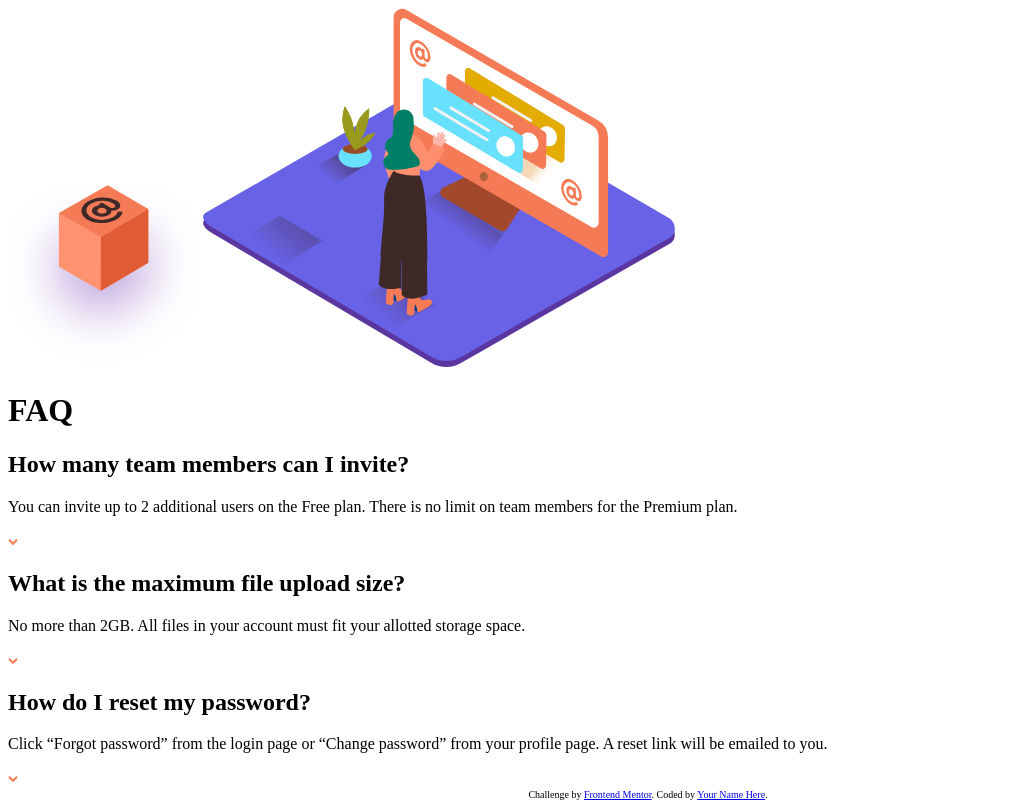
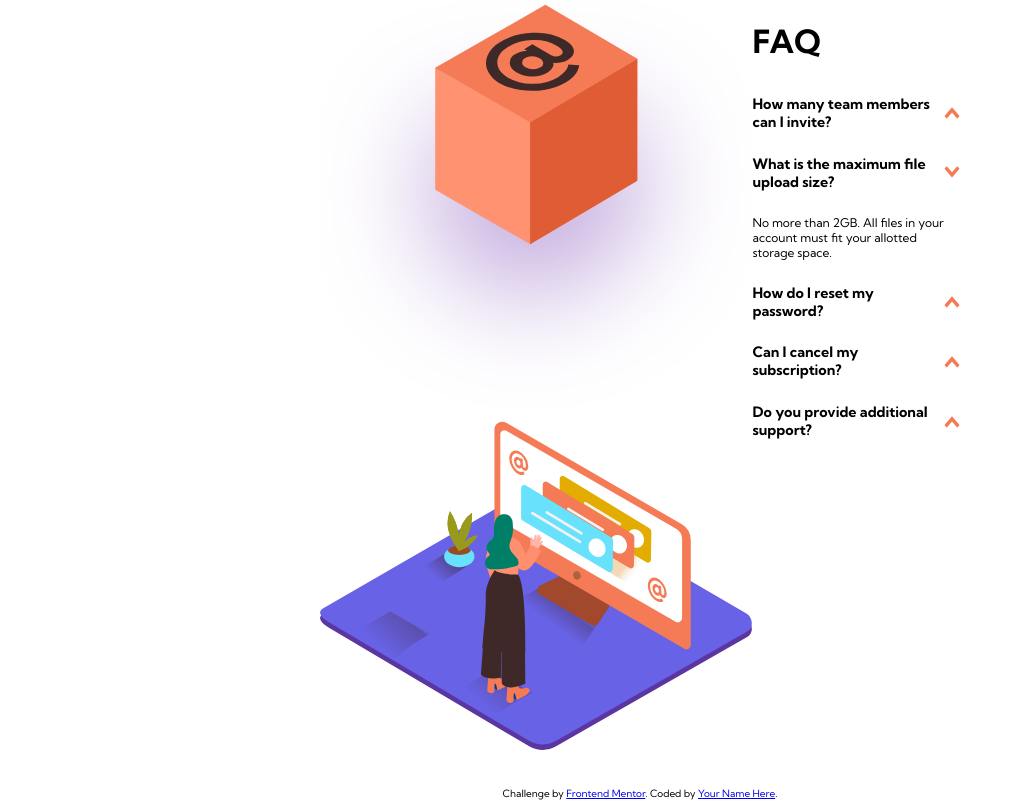
Before and after one commit to sutaC/FaQ-Accordion-Card, a SvelteKit app: page / in a window 1280 px wide. Shown: the top 802 px of the page, without its empty margins (0-1015 px from the left). Built offline with nearby package versions, Linux system fonts and the light colour scheme.

Commit message:
Functionality - FaQ shows & hide

```diff
--- a/src/routes/+page.svelte
+++ b/src/routes/+page.svelte
@@ -19,7 +19,7 @@
             <svelte:fragment slot="answer">You can invite up to 2 additional users on the Free plan. There is no limit on team members for the Premium plan.</svelte:fragment>
         </Faq>
 
-        <Faq>
+        <Faq hidden={false}>
             <svelte:fragment slot="question">What is the maximum file upload size?</svelte:fragment>
             <svelte:fragment slot="answer">No more than 2GB. All files in your account must fit your allotted storage space.</svelte:fragment>
         </Faq>
@@ -50,6 +50,37 @@
 
 <!-- ---  -->
 <style>
+    @import url('https://fonts.googleapis.com/css2?family=Kumbh+Sans:wght@400;700&display=swap');
+
+    * {
+        font-family: 'Kumbh Sans', sans-serif;
+    }
+
+    :global(body) {
+        margin: 0;
+        padding: 0;
+        display: flex;
+        justify-content: center;
+        align-items: center;
+        flex-direction: column;
+    }
+
+
+    .card {
+        display: flex;
+
+        width: 40rem;
+        height: 30rem;
+    }
+
+
+    img {
+        width: 100%;
+    }
+
+    .questions {
+        width: 50%;
+    }
 
 
     footer {
@@ -60,4 +91,5 @@
         font-size: 10px;
     }
 
+
 </style>
--- a/src/routes/faq.svelte
+++ b/src/routes/faq.svelte
@@ -1,7 +1,56 @@
+<script>
+
+    export let hidden = true;
+
+    function hideShow() {
+        hidden = hidden ? false : true;
+    }
+
+</script>
+<!-- ---  -->
+
+<div class="card" class:hidden >
+    <!-- svelte-ignore a11y-click-events-have-key-events -->
+    <div class="header" on:click={hideShow}>
+        <h2><slot name="question"/></h2>
+        <img src="/icon-arrow-down.svg" alt="icon-arrow-down" >
+    </div>
+    <p><slot name="answer"/></p>
+</div>
+
+<!-- ---  -->
+<style>
+
+    .header {
+        display: flex;
+        align-items: center;
+        justify-content: space-between;
+        gap: 0.5rem;
+    }
+
+    h2 {
+        font-size: 0.9rem;
+    }
+
+    img {
+        width: 1rem;
+        height: 0.8rem;
+
+        cursor: pointer;
+    }
+
+    p {
+        font-size: 12px;
+    }
 
 
-<div class="card">
-    <h2><slot name="question"/></h2>
-    <p><slot name="answer"/></p>
-    <img src="/icon-arrow-down.svg" alt="icon-arrow-down">
-</div>
+
+    .hidden img {
+        transform: rotate(180deg);
+    }
+
+    .hidden p {
+        display: none;
+    }
+
+</style>
```
